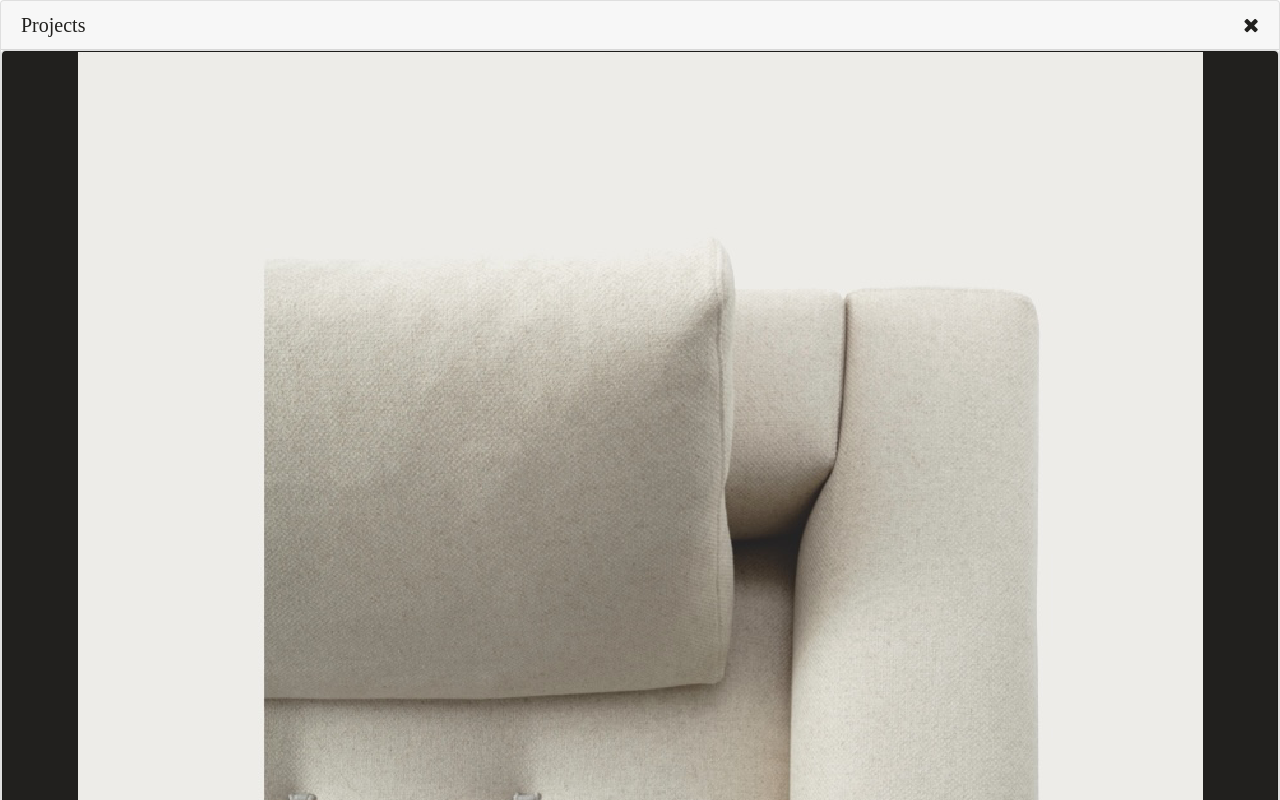
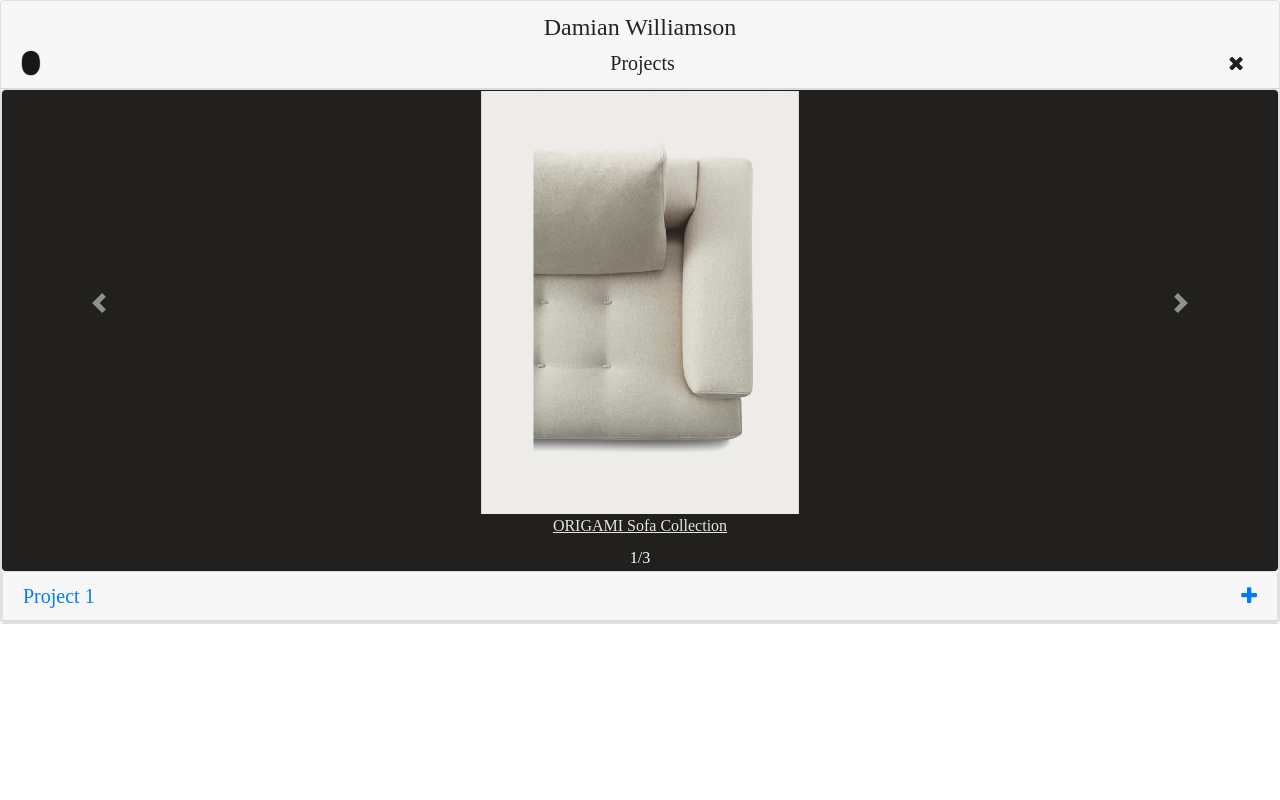
Before and after one commit to ticTechtoee/ticTechtoee.github.io, a plain HTML site: page index.html in a window 1280 px wide. Both pictures are taken after a click on the button "Projects". Shown: the top 800 px of the page. Drawn offline with nearby package versions, Linux system fonts and the light colour scheme; a web font is replaced by a local one.

Commit message:
Header Done!

```diff
--- a/index.html
+++ b/index.html
@@ -20,15 +20,17 @@
 			font-family: "Hiragino Mincho ProN W6";
 			src: url("Hiragino Mincho ProN W6.otf");
 		}
-			body
-			{
+
+		body {
 			font-family: "Hiragino Mincho ProN W3", "Hiragino Mincho ProN W6";
 		}
+
 		.mb-0>a {
 			display: block;
 			position: relative;
 		}
-			.mb-0 > a:after {
+
+		.mb-0>a:after {
 			content: "\f067";
 			/* fa-chevron-down */
 			font-family: 'FontAwesome';
@@ -36,16 +38,15 @@
 			right: 0;
 		}
 
-			.mb-0 > a[aria-expanded="true"]:after {
+		.mb-0>a[aria-expanded="true"]:after {
 			content: "\f00d";
 			/* fa-chevron-up */
 		}
-
 	</style>
 
 </head>
 
-	<body>
+<body class="h-auto">
 
 
 
@@ -53,23 +54,63 @@
 
 	<div id="accordion">
 		<div class="card">
+			<div class="card-header text-center" id="heading-1">
+				<div>
+					<div class="text-center">
+						<h4 id="name">
+							Damian Williamson
+						</h4>
+					</div>
+					<div class="col-12">
+						<div id="project_catalog" class="row align-items-center">
+							<div class="col-auto" style="padding: 0px;">
 
-				<div class="card-header" id="heading-1">
+								<img id="icon-image" style="width: 20px;" src="Images/Icon.png" alt="" srcset="">
+							</div>
+							<div class="col" style="padding-left: 0px;">
 								<h5 class="mb-0">
-						<a style="color: #21201e;" role="button" data-toggle="collapse" href="#collapse-1" aria-expanded="true"
-							aria-controls="collapse-1">
-							Projects
-						</a>
+									<a style="color: #21201e;" role="button" data-toggle="collapse" href="#collapse-1"
+										aria-expanded="false" aria-controls="collapse-1">Projects</a>
 								</h5>
 							</div>
+						</div>
+					</div>
 
+				</div>
+			</div>
 			<div id="collapse-1" class="collapse" data-parent="#accordion" aria-labelledby="heading-1">
 
 				<div class="card">
 					<div id="accordion-1">
 						<div style="background-color: #21201e;" class="card">
-								<img class="mx-auto d-block" src="Images/1.png" style="max-width: 100%;">
-								<a style="color: #e5e4df;" class="mx-auto d-block" href="#">Project name</a>
+							<div class="text-center">
+								<div id="carouselExampleControls" class="carousel slide" data-ride="carousel">
+									<div class="carousel-inner mx-auto" style="width: 50%; height: 50%;">
+										<div class="carousel-item active">
+											<img class="d-block w-100" src="Images/1.png" alt="First slide" style="max-width: 50%; max-height: 50%; margin: 0 auto;">
+										</div>
+										<div class="carousel-item">
+											<img class="d-block w-100" src="Images/2.png" alt="Second slide" style="max-width: 50%; max-height: 50%; margin: 0 auto;">
+										</div>
+										<div class="carousel-item">
+											<img class="d-block w-100" src="Images/3.png" alt="Third slide" style="max-width: 50%; max-height: 50%; margin: 0 auto;">
+										</div>
+									</div>
+									<a class="carousel-control-prev" href="#carouselExampleControls" role="button" data-slide="prev">
+										<span class="carousel-control-prev-icon" aria-hidden="true"></span>
+										<span class="sr-only">Previous</span>
+									</a>
+									<a class="carousel-control-next" href="#carouselExampleControls" role="button" data-slide="next">
+										<span class="carousel-control-next-icon" aria-hidden="true"></span>
+										<span class="sr-only">Next</span>
+									</a>
+								</div>
+								<div class="mx-auto d-block w-100">
+									<a style="color: #e5e4df; text-decoration: underline;" class="mx-auto d-block" href="#">ORIGAMI Sofa Collection</a>
+									<div id="carousel-number" class="text-white mt-2"></div>
+								  </div>
+
+							</div>
 						</div>
 
 						<div class="card">
@@ -99,6 +140,16 @@
 		</div>
 		<!-- Navbar 2 -->
 	</div>
+
+	<script>
+		var totalItems = $('#carouselExampleControls .carousel-item').length;
+		var currentIndex = $('#carouselExampleControls .carousel-item.active').index() + 1;
+		$('#carousel-number').text(currentIndex + '/' + totalItems);
+		$('#carouselExampleControls').on('slid.bs.carousel', function() {
+			currentIndex = $('#carouselExampleControls .carousel-item.active').index() + 1;
+			$('#carousel-number').text(currentIndex + '/' + totalItems);
+		});
+	</script>
 </body>
 
 </html>
```
Also changed, not shown: Images/Icon.png (added). Lines whose indentation alone changed are shown as unchanged.
